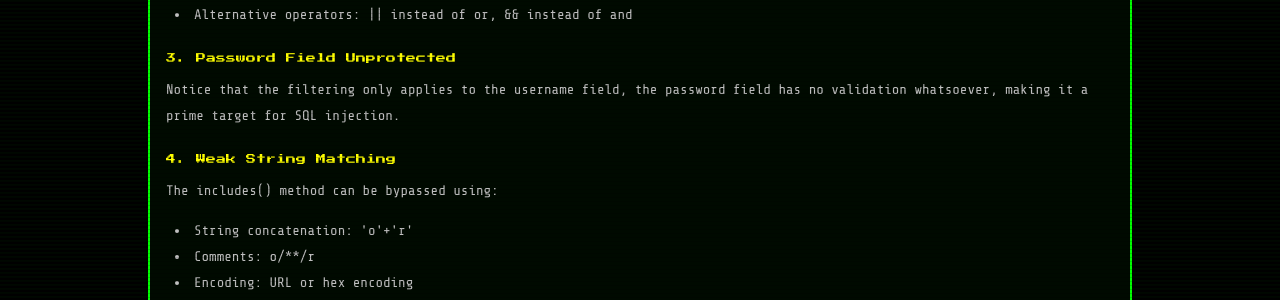
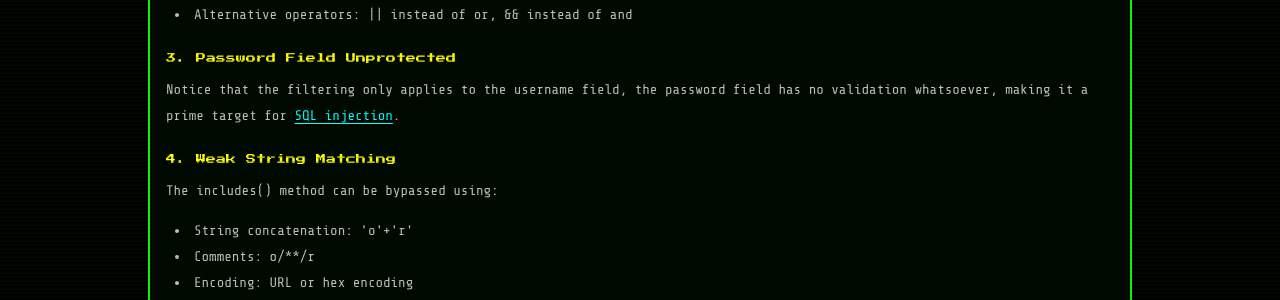
Before and after one commit to tobiasGuta/tobiasGuta.github.io, a Jekyll site: the page built from _posts/2025-08-24-CTFInjectics.md, in a window 1280 px wide and 900 px high, scrolled down 4312 px. Shown: the part 178-478 px from the top of the window. Built offline with Jekyll 4.4.1, drawn with Linux system fonts in a browser that asks for light colours; comment, search, counter and statistics services are not loaded; some of the changed lines change nothing that is shown.

Commit message:
new updates

```diff
--- a/_config.yml
+++ b/_config.yml
@@ -2,6 +2,9 @@ title: Tobias Guta Portfolio
 description: Cybersecurity portfolio, projects, writeups, bug bounty notes, CTF walkthroughs, pentesting labs, and research.
 url: "https://whoistob1as.me"
 baseurl: ""
+
+author:
+  name: "Tobias Guta"
 
 markdown: kramdown
 future: false
--- a/_posts/2025-08-24-CTFInjectics.md
+++ b/_posts/2025-08-24-CTFInjectics.md
@@ -166,7 +166,7 @@ This blacklist is easily bypassed because:
 - **Alternative operators**: `||` instead of `or`, `&&` instead of `and`
 
 #### 3. **Password Field Unprotected**
-Notice that the filtering only applies to the `username` field, the `password` field has no validation whatsoever, making it a prime target for SQL injection.
+Notice that the filtering only applies to the `username` field, the `password` field has no validation whatsoever, making it a prime target for [SQL injection](/blog/when-input-becomes-injection/).
 
 #### 4. **Weak String Matching**
 The `includes()` method can be bypassed using:
```
